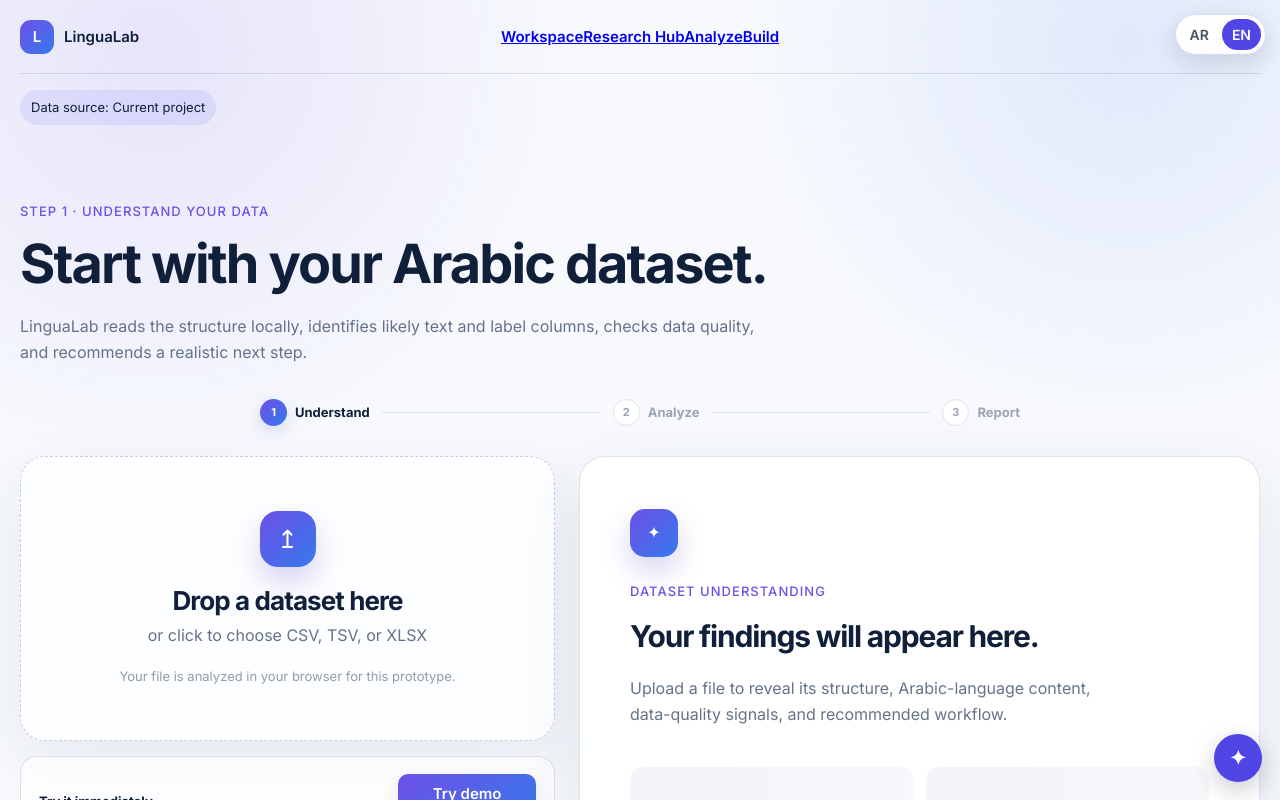
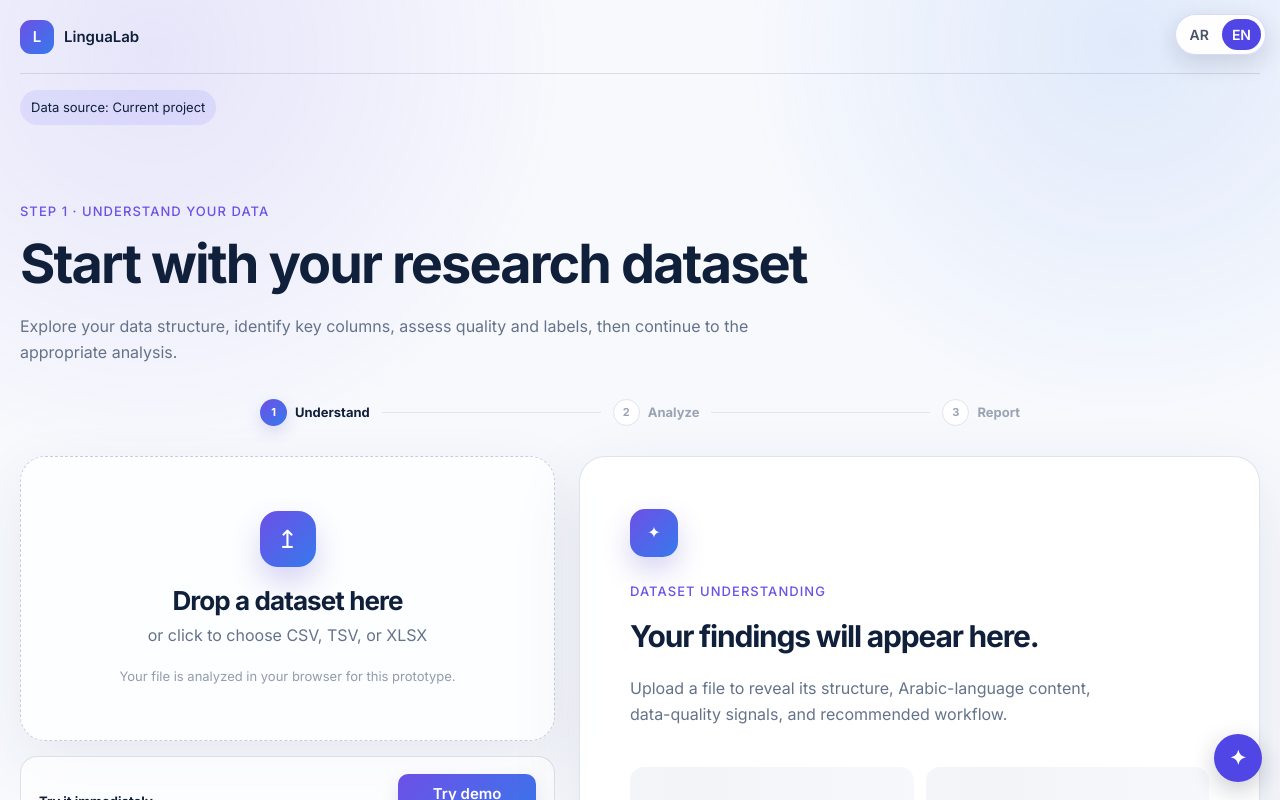
Before and after one commit to humanaixlab/lingualab, a Next.js app: page /workspace in a window 1280 px wide. Shown: the top 800 px of the page. Built offline with nearby package versions, Linux system fonts and the light colour scheme.

Commit message:
fix: simplify workspace header and neutralize dataset copy

```diff
--- a/pages/workspace.js
+++ b/pages/workspace.js
@@ -13,6 +13,16 @@ const TEXT_HINTS = [
   "النص", "محتوى", "الجملة", "تغريدة", "تعليق", "رسالة", "مراجعة"
 ];
 const MAX_FILE_SIZE = 10 * 1024 * 1024;
+const WORKSPACE_HERO_COPY = {
+  ar: {
+    title: "ابدأ بمجموعة بياناتك البحثية",
+    description: "استكشف بنية بياناتك، وحدد الأعمدة المهمة، وافحص الجودة والتصنيفات، ثم انتقل إلى التحليل المناسب.",
+  },
+  en: {
+    title: "Start with your research dataset",
+    description: "Explore your data structure, identify key columns, assess quality and labels, then continue to the appropriate analysis.",
+  },
+};
 
 function decodeExcelCell(value) {
   if (typeof value !== "string") return value ?? "";
@@ -825,15 +835,12 @@ export default function WorkspacePage() {
       <main className={styles.page}>
         <nav className={styles.nav}>
           <Link href="/" className={styles.brand}><span>L</span>LinguaLab</Link>
-          <div className={styles.navActions}>
-            <Link href="/workspace">{t("nav.workspace")}</Link><Link href="/ar-tools" onClick={openResearchHub}>{t("nav.researchHub")}</Link><Link href="/tools/analyze" onClick={openAnalyze}>{t("nav.analyze")}</Link><Link href="/ar-tools#build-tools">{language === "ar" ? "البناء" : "Build"}</Link>
-          </div>
         </nav>
 
         <div className={styles.sourceIndicator}><DataSourceIndicator language={language} mode="project" /></div>
 
         <section className={styles.hero}>
-          <p className={styles.eyebrow}>{t("workspace.step1")}</p><h1>{t("workspace.title")}</h1><p>{t("workspace.lead")}</p>
+          <p className={styles.eyebrow}>{t("workspace.step1")}</p><h1>{WORKSPACE_HERO_COPY[language].title}</h1><p>{WORKSPACE_HERO_COPY[language].description}</p>
         </section>
 
         <div className={styles.journeyBar} aria-label={t("workspace.progress")}>
```
Also changed, not shown: 1 other file (tests, documents, lock files or other folders).
